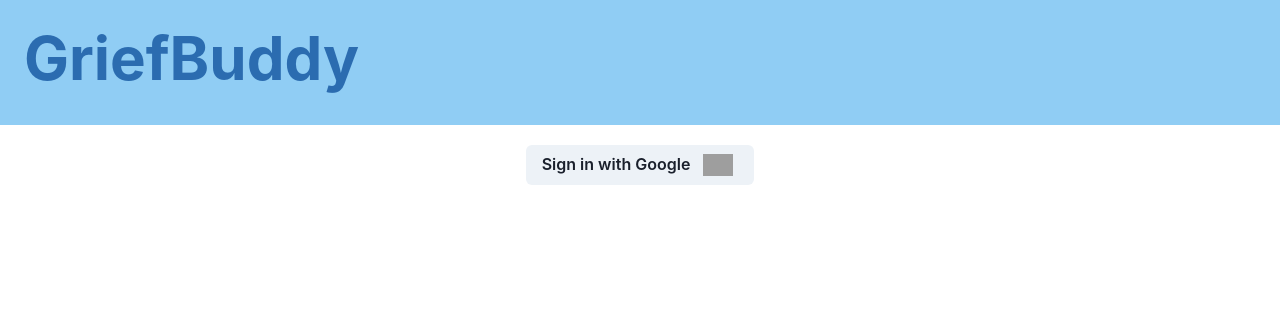
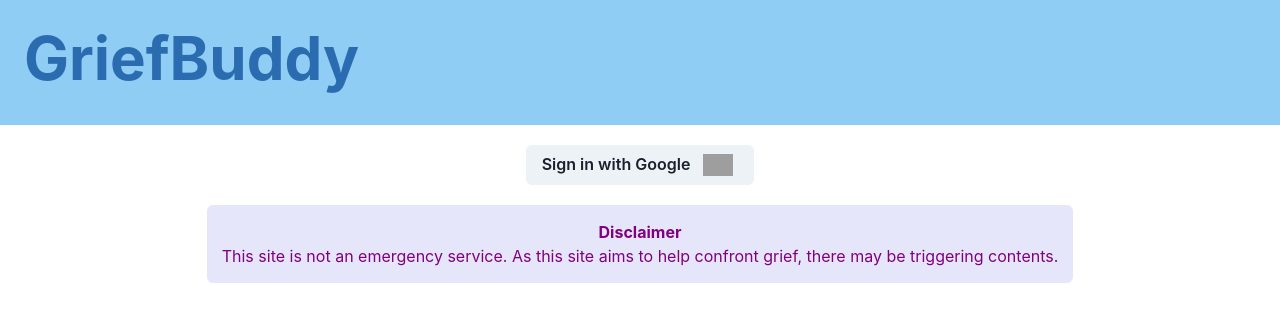
Before and after one commit to The-KPCP-Hotel/griefbuddy, a React app: page / in a window 1280 px wide. Shown: the top 322 px of the page. Built offline with nearby package versions, Linux system fonts and the light colour scheme; no server answers; grey boxes are pictures that could not be loaded.

Commit message:
add disclaimer to site login

```diff
--- a/src/components/Login.tsx
+++ b/src/components/Login.tsx
@@ -1,5 +1,5 @@
 import React from 'react';
-import { Button, ChakraProvider, Center, Image } from '@chakra-ui/react';
+import { Button, ChakraProvider, Center, Image, Text, Box } from '@chakra-ui/react';
 
 function Login() {
   return (
@@ -23,6 +23,19 @@ function Login() {
           </Button>
         </form>
       </Center>
+      <Center>
+        <Box backgroundColor="lavender" width="max-content" p="15px" borderRadius="md">
+          <Center>
+            <Text color="purple" fontWeight="bold">
+              Disclaimer
+            </Text>
+          </Center>
+          <Text color="purple">
+            This site is not an emergency service. As this site aims to help confront grief, there
+            may be triggering contents.
+          </Text>
+        </Box>
+      </Center>
     </ChakraProvider>
   );
 }
```
